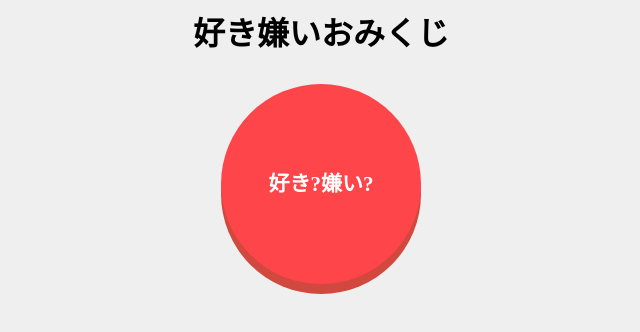
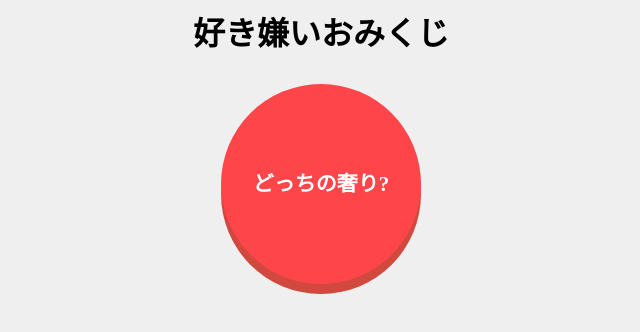
Before and after one commit to tokihiko1229/omikuji, a plain HTML site: page index.html in a window 1280 px wide. Shown: the full height of the page, 319-959 px from the left. Drawn offline with Linux system fonts and the light colour scheme.

Commit message:
Update index.html

```diff
--- a/index.html
+++ b/index.html
@@ -7,7 +7,7 @@
   </head>
   <body>
     <h1>好き嫌いおみくじ</h1>
-    <div id="btn">好き?嫌い?</div>
+    <div id="btn">どっちの奢り?</div>
 
     <script src="js/main.js"></script>
   </body>
```
